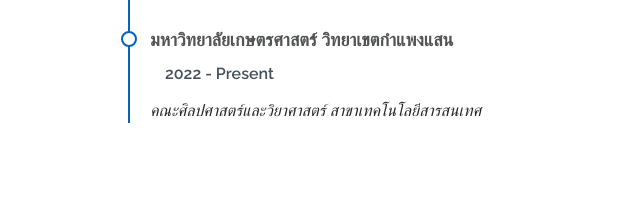
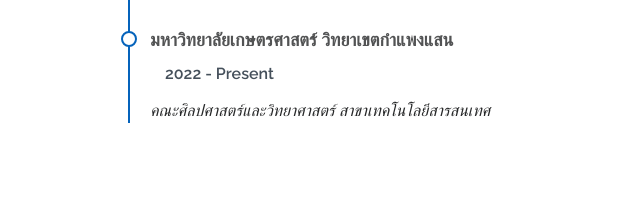
Before and after one commit to YannapatKU/YannapatKU.github.io, a plain HTML site: page index.html in a window 1280 px wide. Shown: the part 2549-2760 px from the top of the page, 44-684 px from the left. Drawn offline with Linux system fonts and the light colour scheme.

Commit message:
Update index.html

```diff
--- a/index.html
+++ b/index.html
@@ -187,7 +187,7 @@
             <div class="resume-item">
               <h4>มหาวิทยาลัยเกษตรศาสตร์ วิทยาเขตกำแพงแสน</h4>
               <h5>2022 - Present</h5>
-              <p><em>คณะศิลปศาสตร์และวิยาศาสตร์ สาขาเทคโนโลยีสารสนเทศ </em></p>
+              <p><em>คณะศิลปศาสตร์และวิทยาศาสตร์ สาขาเทคโนโลยีสารสนเทศ </em></p>
             </div>
 
           </div>
```
